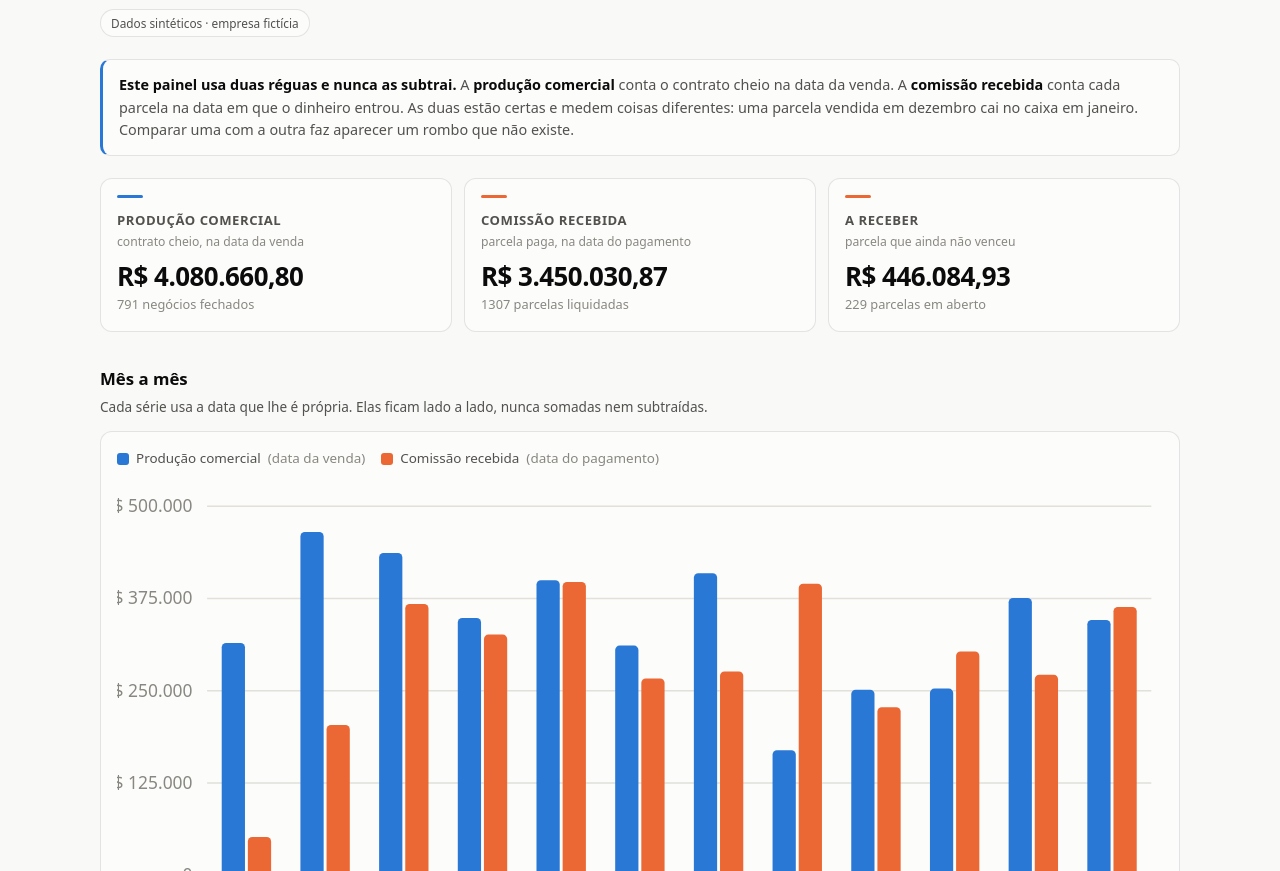
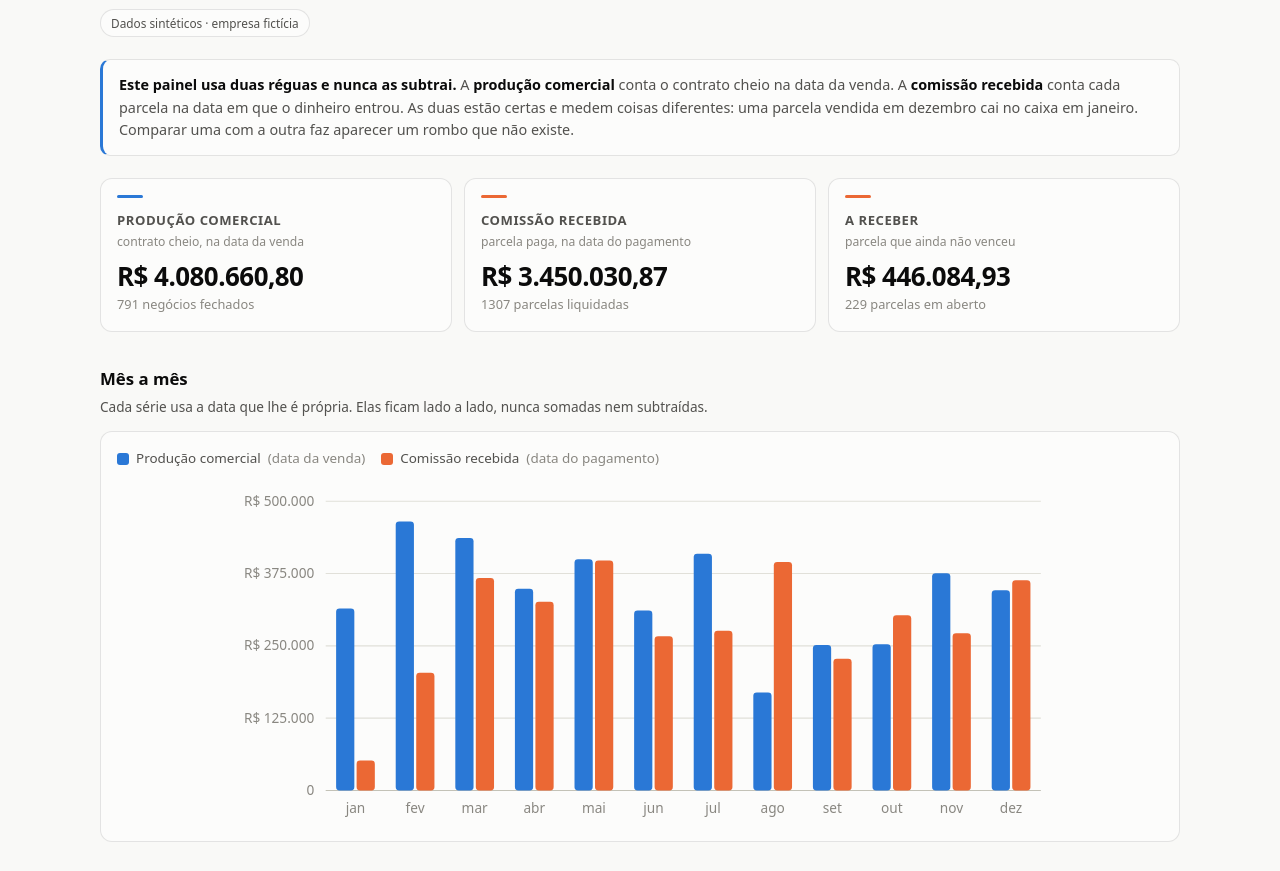
Before and after one commit to lucasnevesbr/painel-producao, a plain HTML site: page docs/index.html in a window 1280 px wide. Shown: the part 81-952 px from the top of the page. Drawn offline with Linux system fonts and the light colour scheme.

Commit message:
Conserta o gráfico em tela grande
Dois defeitos que só apareciam no desktop e que a verificação por medida
não pegou, porque ela conferiu largura e empilhamento em 375px:

O SVG escala pela largura e a altura vem junto pela proporção do viewBox.
Num monitor largo isso virava um gráfico de mais de 500px de altura que
engolia a tela. Entra max-width de 820px, centralizado.

Os rótulos do eixo estavam cortados na borda esquerda: aparecia
"$ 375.000" em vez de "R$ 375.000". A margem de 62 não cabia o texto a
12px mais o respiro. Passa para 84.

É a limitação declarada no README acontecendo na prática: medida pega
layout quebrado, não pega proporção ruim. Só olhando.

```diff
--- a/docs/index.html
+++ b/docs/index.html
@@ -97,7 +97,10 @@ section > .nota { font-size: .85rem; color: var(--tinta-2); margin: 0 0 14px; }
 
 /* ---- gráfico ---- */
 .rolagem { overflow-x: auto; -webkit-overflow-scrolling: touch; }
-.rolagem svg { display: block; min-width: 540px; width: 100%; height: auto; }
+/* max-width existe porque o SVG escala pela largura e a altura vem junto:
+   num monitor largo, sem trava, o gráfico passava de 500px de altura e
+   engolia a tela. min-width mantém os rótulos legíveis no celular. */
+.rolagem svg { display: block; min-width: 540px; max-width: 820px; width: 100%; height: auto; margin: 0 auto; }
 .dica-rolagem { font-size: .76rem; color: var(--tinta-3); margin: 8px 0 0; }
 @media (min-width: 620px) { .dica-rolagem { display: none; } }
 .barra { transition: opacity .12s; cursor: pointer; }
@@ -375,7 +378,9 @@ function desenharGrafico() {
   const svg = document.getElementById("grafico");
   const meses = DADOS.por_mes;
   const L = 720, A = 300;
-  const margem = { topo: 16, direita: 8, base: 30, esquerda: 62 };
+  // esquerda precisa caber "R$ 500.000" a 12px mais o respiro de 10.
+  // Com 62 o "R$" ficava cortado na borda.
+  const margem = { topo: 16, direita: 8, base: 30, esquerda: 84 };
   const largura = L - margem.esquerda - margem.direita;
   const altura = A - margem.topo - margem.base;
 
```
Also changed, not shown: modelo/painel.html (+7 -2 lines).
